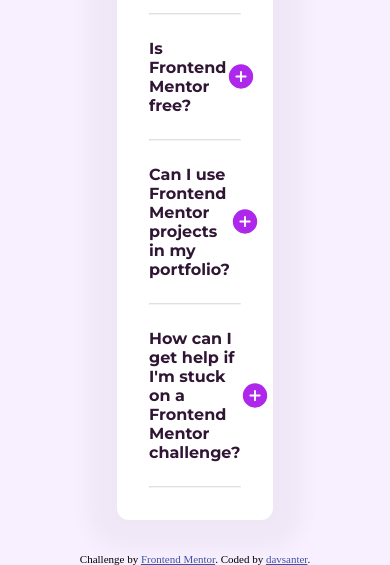
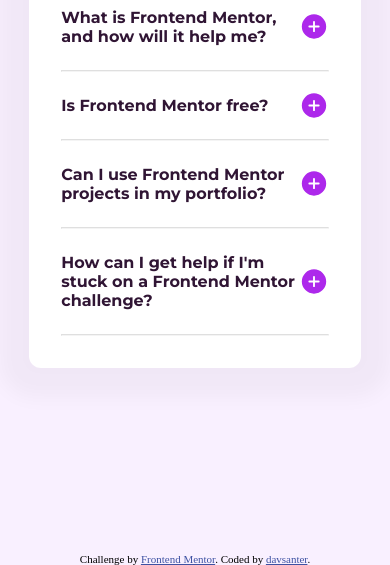
Before and after one commit to davsanter1/FAQ-accordion, a plain HTML site: page index.html in a window 390 px wide. Shown: the part 291-856 px from the top of the page. Drawn offline with nearby package versions, Linux system fonts and the light colour scheme.

Commit message:
project finalized also for mobile devices

```diff
--- a/style.css
+++ b/style.css
@@ -129,7 +129,14 @@ hr{
     cursor: pointer;
 }
 
-
+@media (max-width: 450px) {
+    .card {
+      width: 85%;
+    }
+    body{
+        background-image:url(/assets/images/background-pattern-mobile.svg)
+    }
+  }
 
 
 
```
